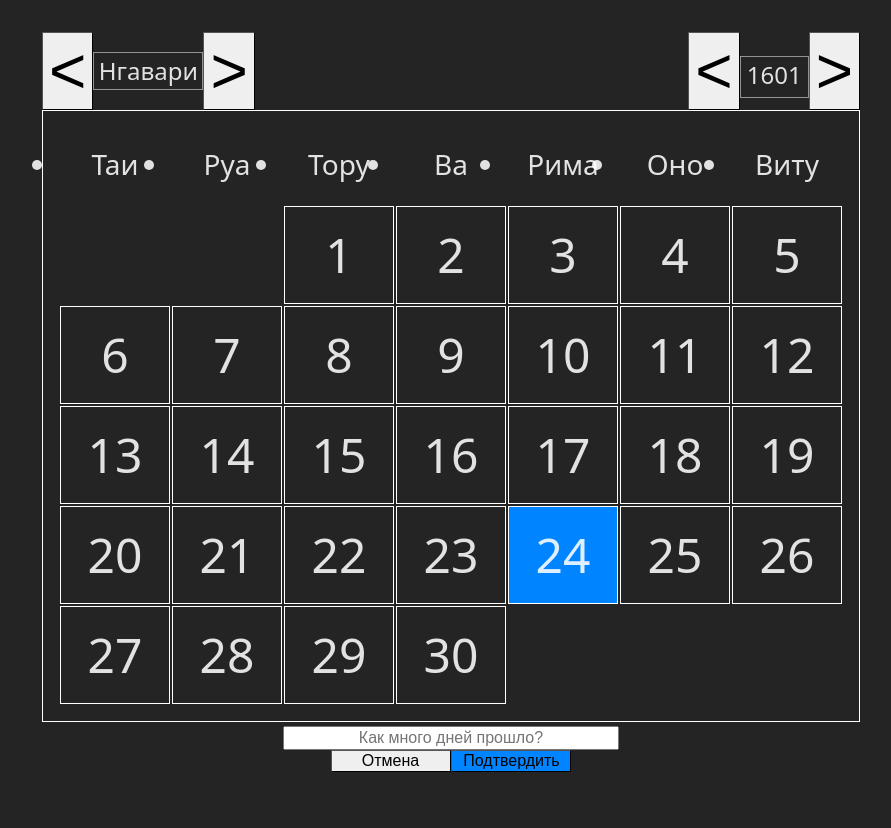
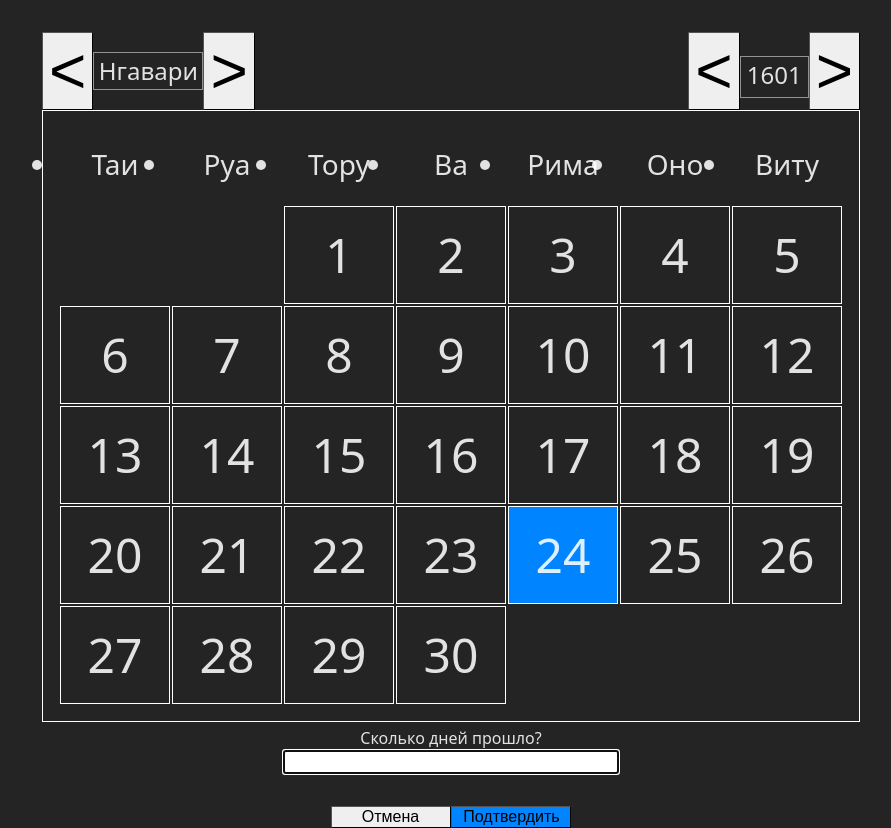
Before and after one commit to dillank82/serband-calendar, a React (Vite) app: page / in a window 1280 px wide. Both pictures are taken after a click on the button "Изменить дату". Shown: the whole page, without its empty margins (189-1080 px from the left). Built offline with nearby package versions, Linux system fonts and the light colour scheme.

Commit message:
refactor(ui): improve UX for  RealDayChanger and InputForm
- RealDayChanger: improve opening UX by passing isOpen and handling state
- InputForm: add label text, auto-focus specified in props; add element
  for error display; improve error style

```diff
--- a/src/Components/InputForm/InputForm.css
+++ b/src/Components/InputForm/InputForm.css
@@ -12,7 +12,7 @@ form input {
     width: 100%;
     text-align: center;
 }
-input.error::placeholder {
+.input-error-message{
     color: rgb(245, 0, 0);
 }
 button.submit {
--- a/src/Components/InputForm/InputForm.tsx
+++ b/src/Components/InputForm/InputForm.tsx
@@ -1,14 +1,18 @@
-import { ChangeEvent, FormEvent, ReactNode, useState } from "react"
+import { ChangeEvent, FormEvent, ReactNode, Ref, useState } from "react"
 import './InputForm.css'
 
 interface InputFormProps {
-    placeholderText: string
+    placeholderText?: string
     onSubmit: (inputValue: string) => void
     children?: ReactNode
     error?: string | null
+    id: string
+    labelText: string
+    autoFocus?: boolean
+    ref?: Ref<HTMLInputElement | null>
 }
 
-export const InputForm = ({ placeholderText, onSubmit, children, error }: InputFormProps) => {
+export const InputForm = ({ placeholderText, onSubmit, children, error, id, labelText, autoFocus, ref }: InputFormProps) => {
     const [inputValue, setInputValue] = useState('')
 
     const handleChange = (event: ChangeEvent<HTMLInputElement>) => {
@@ -24,13 +28,18 @@ export const InputForm = ({ placeholderText, onSubmit, children, error }: InputF
 
     return (
         <form onSubmit={handleSubmit}>
+            <label htmlFor={id}>{labelText}</label>
             <input
+                id={id}
                 type="text"
                 onChange={handleChange}
                 value={inputValue}
                 placeholder={placeholderText}
-                className={error ? 'error' : ''}
+                autoFocus={autoFocus || false}
+                ref={ref}
+                aria-describedby={`${id}-alert`}
             />
+            <p role="alert" id={`${id}-alert`} className="input-error-message">{error}</p>
             <div className="form-sub-group">
                 {children}
                 <button type="submit" className="submit">Подтвердить</button>
--- a/src/Components/RealDayChanger/RealDayChanger.tsx
+++ b/src/Components/RealDayChanger/RealDayChanger.tsx
@@ -1,13 +1,25 @@
-import { useState } from "react"
+import { useEffect, useRef, useState } from "react"
 import { useDateContext } from "../../Context/useDateContext"
 import { SerbandDate } from "../../SerbandDate"
 import { InputForm } from "../InputForm/InputForm"
 import './RealDayChanger.css'
 
-export const RealDayChanger = ({ closeChanger }: { closeChanger: () => void }) => {
+interface RealDayChangerProps {
+    closeChanger: () => void
+    isChangerOpen: boolean
+}
+
+export const RealDayChanger = ({ closeChanger, isChangerOpen }: RealDayChangerProps) => {
+    useEffect(() => {
+        if (isChangerOpen && inputRef.current) {
+            inputRef.current.focus()
+        }
+    }, [isChangerOpen])
+
+    const inputRef = useRef<HTMLInputElement | null>(null)
     const { realDate, setRealDate, setDate } = useDateContext()
     const [error, setError] = useState<string | null>(null)
-    const placeholderText = error ? error : "Как много дней прошло?"
+
     const handleSubmit = (value: string) => {
         const daysCount = parseInt(value)
         setError(null)
@@ -30,7 +42,7 @@ export const RealDayChanger = ({ closeChanger }: { closeChanger: () => void }) =
 
     return (
         <div className="real-day-changer-container">
-            <InputForm placeholderText={placeholderText} onSubmit={handleSubmit} error={error}>
+            <InputForm onSubmit={handleSubmit} error={error} id="day-changer" labelText="Сколько дней прошло?" autoFocus={true} ref={inputRef}>
                 <button type="button" onClick={closeChanger}>Отмена</button>
             </InputForm>
         </div>
--- a/src/Components/RealDayChangerWrapper/RealDayChangerWrapper.tsx
+++ b/src/Components/RealDayChangerWrapper/RealDayChangerWrapper.tsx
@@ -10,7 +10,7 @@ export const RealDayChangerWrapper = () => {
     return (
         <>
             <div style={{ display: isChangerOpen ? "block" : 'none' }}>
-                <RealDayChanger closeChanger={closeChanger} />
+                <RealDayChanger closeChanger={closeChanger} isChangerOpen={isChangerOpen} />
             </div>
             <div style={{ display: isChangerOpen ? "none" : 'block' }}>
                 <ChangeDaysButton openChanger={openChanger} />
```
